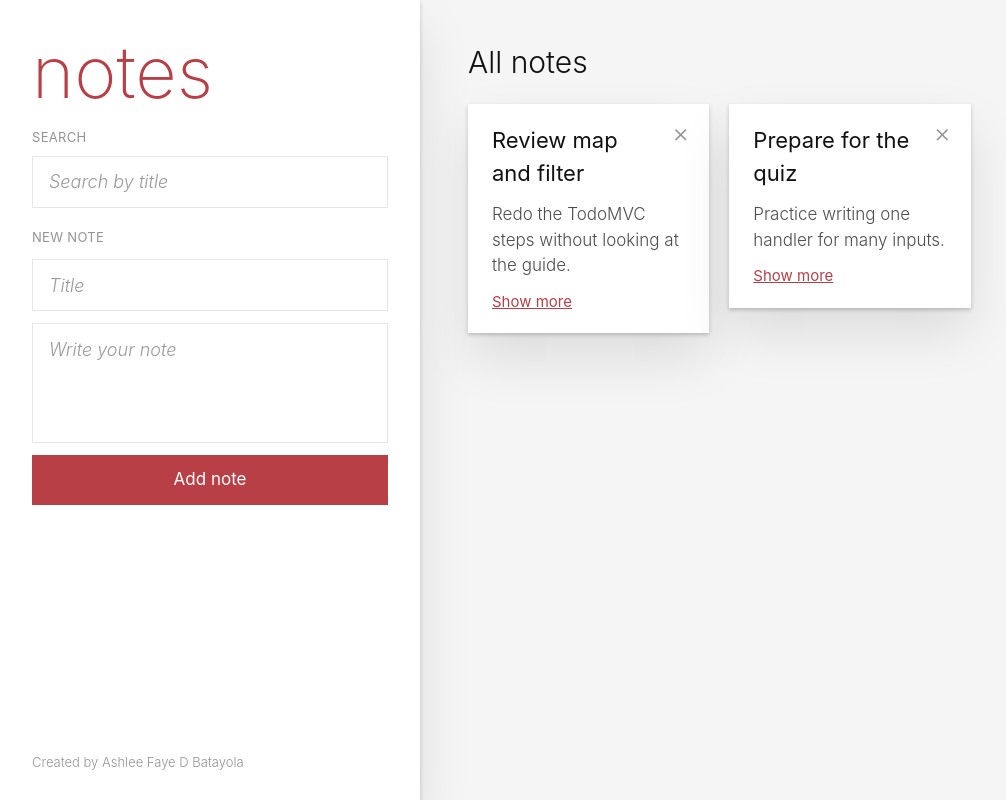
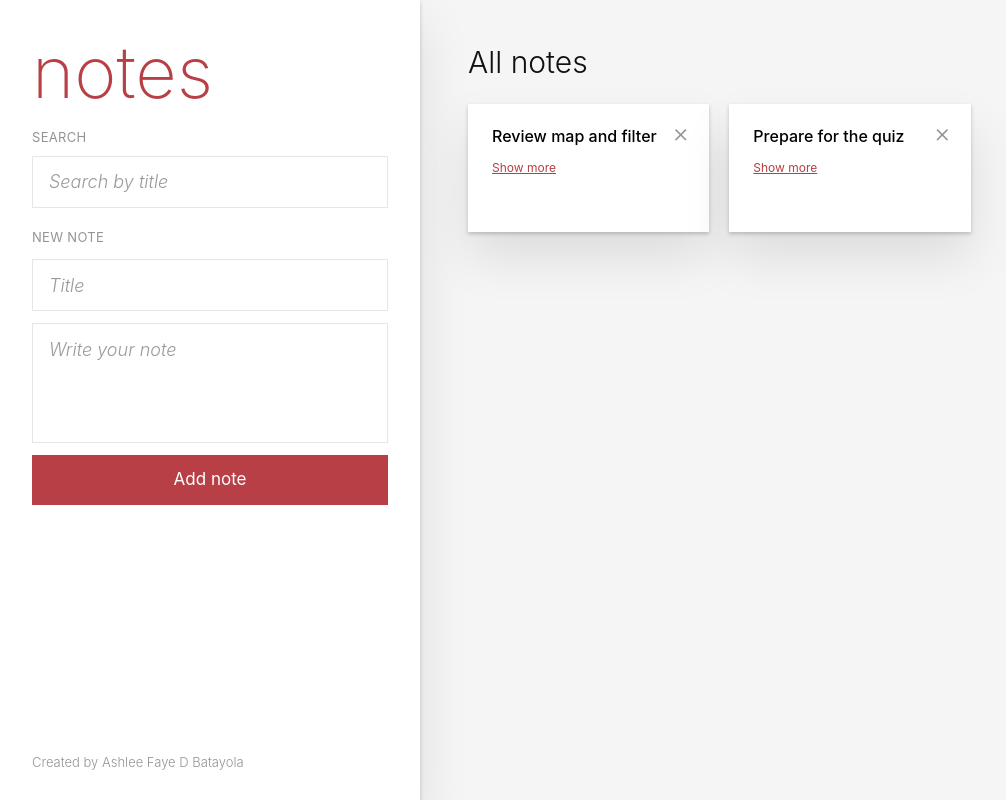
Before and after one commit to ashbatayola/csit340g7-notes, a React (Vite) app: page / in a window 1280 px wide. Shown: the whole page, without its empty margins (0-1006 px from the left). Built offline with nearby package versions, Linux system fonts and the light colour scheme.

Commit message:
feat: add show more to note cards

```diff
--- a/src/components/NoteCard.jsx
+++ b/src/components/NoteCard.jsx
@@ -1,15 +1,22 @@
+import { useState } from 'react'
+
 function NoteCard({ title, body }) {
+  const [showMore, setShowMore] = useState(false)
+
   return (
     <div>
-      <h3 className="pr-8 text-[22px] font-normal break-words">{title}</h3>
-      <p className="mt-3 text-[17px] break-words whitespace-pre-wrap text-[#4d4d4d]">
-        {body}
-      </p>
+      <h3 className="pr-6 font-medium text-black">{title}</h3>
+
+      {showMore && (
+        <p className="mt-2 text-sm text-[#4d4d4d]">{body}</p>
+      )}
+
       <button
         type="button"
-        className="mt-3 cursor-pointer text-[15px] font-normal text-[#b83f45] underline"
+        onClick={() => setShowMore((prev) => !prev)}
+        className="mt-3 cursor-pointer text-xs font-normal text-[#b83f45] underline"
       >
-        Show more
+        {showMore ? 'Show less' : 'Show more'}
       </button>
     </div>
   )
```
